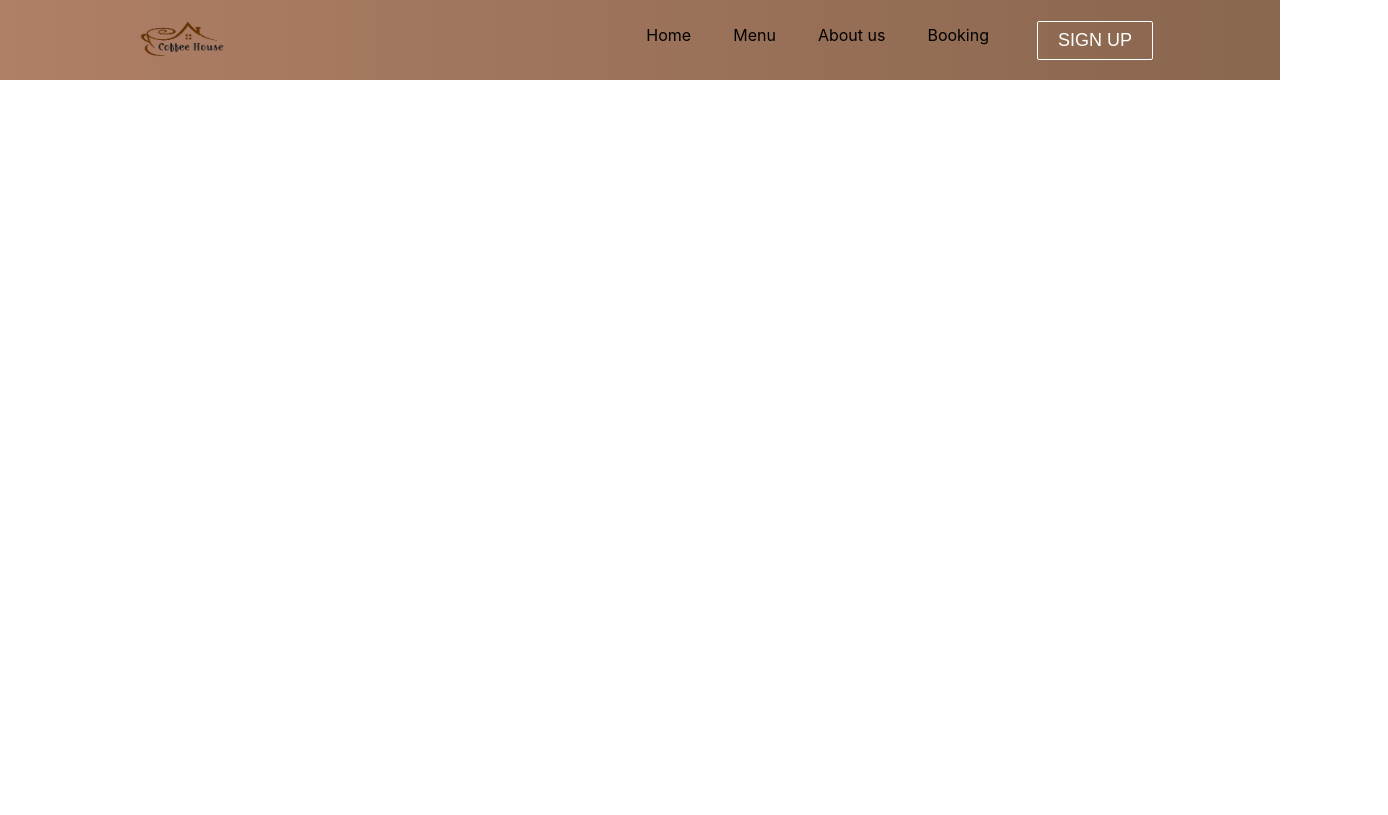
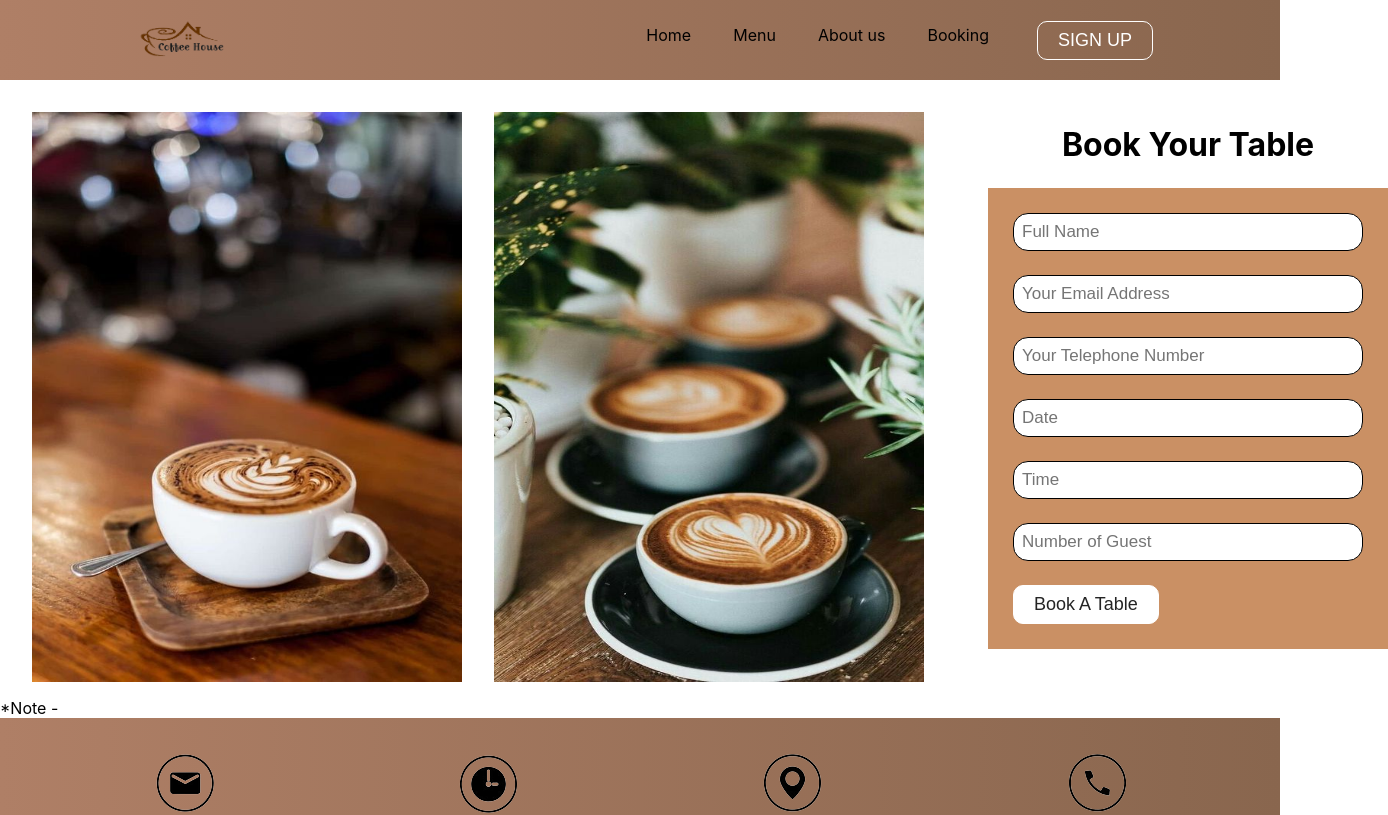
Before and after one commit to PamodaSilva/Final-Project-CoffeeHouse, a React (Create React App) app: page /Booking in a window 1280 px wide. Shown: the top 815 px of the page, 1388 px wide, since content can reach past the window. Built offline with nearby package versions, Linux system fonts and the light colour scheme.

Commit message:
Create Booking Page

```diff
--- a/src/App.js
+++ b/src/App.js
@@ -3,6 +3,7 @@ import Navbar from './root/frontend/components/Navbar';
 import Home from './root/frontend/Home/Home';
 import Menu from './root/frontend/Menu/Menu';
 import AboutUs from './root/frontend/AboutUs/AboutUs';
+import Booking from './root/frontend/Booking/Booking';
 import { BrowserRouter as Router, Routes, Route} from 'react-router-dom';
 
 function App() {
@@ -14,6 +15,7 @@ function App() {
           <Route path='/' element={<Home/>}/>
           <Route path='/Menu' element={<Menu/>}/>
           <Route path='/AboutUs' element={<AboutUs/>}/>
+          <Route path='/Booking' element={<Booking/>}/>
         </Routes>
       </Router>
     </>
--- /dev/null
+++ b/src/root/frontend/Booking/Booking.css
@@ -0,0 +1,40 @@
+.bookingContent{
+    display: flex;
+    flex-direction: row;
+    gap: 4em;
+}
+.bookingImage{
+    display: flex;
+    flex-direction: row;
+}
+
+.bookingImage > img {
+    width: 430px;
+    height: 570px;
+    margin-bottom: 1em;
+    margin-left: 2em;
+    margin-top: 2em;
+}
+
+.bookingForm > h3{
+    margin-top: 1.4em;
+    font-size: xx-large;
+    text-align: center;
+}
+form{
+    display: flex;
+    flex-direction: column;
+    justify-content: center;
+    row-gap: 1.5em;
+    background-color: #CA9064;
+    padding: 25px;
+    margin-top: 1.5em;
+    width: 400px;
+}
+
+form input{
+    padding: 8px;
+    border: 1.5px solid ;
+    border-radius: 15px;
+    font-size: 17px;
+}
--- /dev/null
+++ b/src/root/frontend/Booking/Booking.js
@@ -0,0 +1,40 @@
+import React from 'react'
+import './Booking.css';
+import Footer from '../components/Footer';
+import book01 from '../images/book1.jpg'
+import book02 from '../images/book2.jpg'
+import { Button } from '../components/Button';
+
+function Booking() {
+
+  return (
+    <div className='main-booking'>
+      <div className='bookingContent'>
+        <div className='bookingImage'>
+          <img src={book01} alt="Booking-Pic01" className='Booking01'/>
+          <img src={book02} alt="Booking-Pic02" className='Booking02'/>
+        </div>
+        <div className='bookingForm'>
+          <h3> Book Your Table </h3>
+          <form className='Booking'>
+            <input type='text' placeholder='Full Name'/>
+            <input type='Email' placeholder='Your Email Address'/>
+            <input type='text' placeholder='Your Telephone Number'/>
+            <input type='text' placeholder='Date'/>
+            <input type='text' placeholder='Time'/>
+            <input type='text' placeholder='Number of Guest'/>
+              <Button className='btns' buttonStyle='btn--inline' buttonSize='btn--medium'>
+                  Book A Table
+              </Button>
+          </form>
+        </div>
+      </div>
+      <div className='Note'>
+        <p> *Note - </p>
+      </div>
+      <Footer/>
+    </div>
+  )
+}
+
+export default Booking
--- a/src/root/frontend/components/Button.css
+++ b/src/root/frontend/components/Button.css
@@ -27,6 +27,7 @@
   .btn--medium {
     padding: 8px 20px;
     font-size: 18px;
+    border-radius: 10px;
   }
 
   .btn--large {
@@ -37,7 +38,7 @@
   .btn--large:hover,
   .btn--medium:hover {
     transition: all 0.3s ease-out;
-    background: #fff;
+    background: #b67b4e;
     color: #242424;
     transition: 250ms;
   }
```
Also changed, not shown: src/root/frontend/images/book1.jpg (added), src/root/frontend/images/book2.jpg (added).
